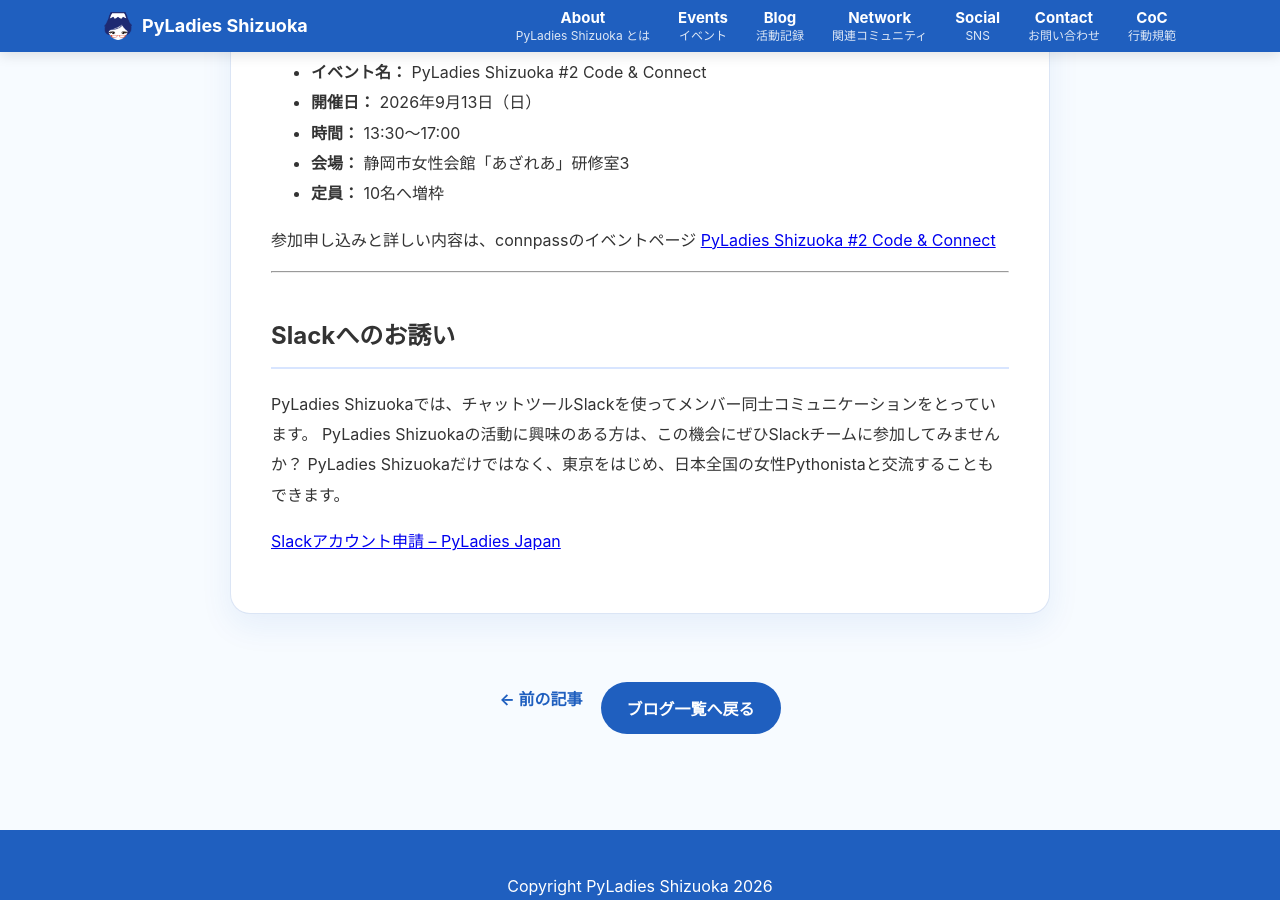
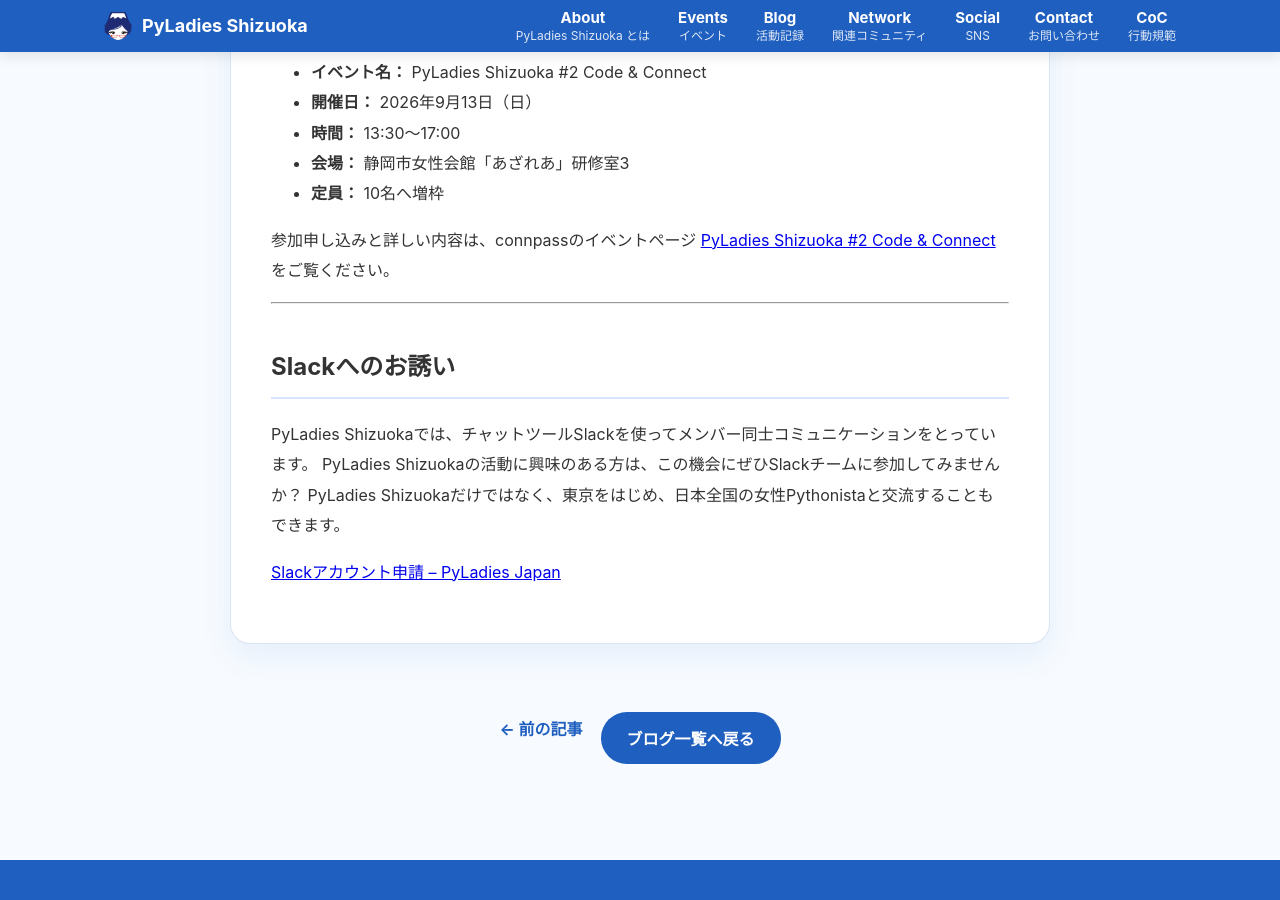
Before and after one commit to PyLadiesShizuoka/pyladiesshizuoka.github.io, a Jekyll site: the page built from _posts/2026-08-30-nametag.md, in a window 1280 px wide and 900 px high, scrolled down 1039 px. Built offline with Jekyll 4.4.1, drawn with Linux system fonts in a browser that asks for light colours.

Commit message:
Refine event registration details in nametag.md
Updated event details to include a polite request to view the connpass page.

```diff
--- a/_posts/2026-08-30-nametag.md
+++ b/_posts/2026-08-30-nametag.md
@@ -28,7 +28,7 @@
 - **会場：** 静岡市女性会館「あざれあ」研修室3
 - **定員：** 10名へ増枠
 
-参加申し込みと詳しい内容は、connpassのイベントページ [PyLadies Shizuoka #2 Code & Connect](https://pyladies-shizuoka.connpass.com/event/401156/)
+参加申し込みと詳しい内容は、connpassのイベントページ [PyLadies Shizuoka #2 Code & Connect](https://pyladies-shizuoka.connpass.com/event/401156/)をご覧ください。
 
 ---
 ## Slackへのお誘い
```
